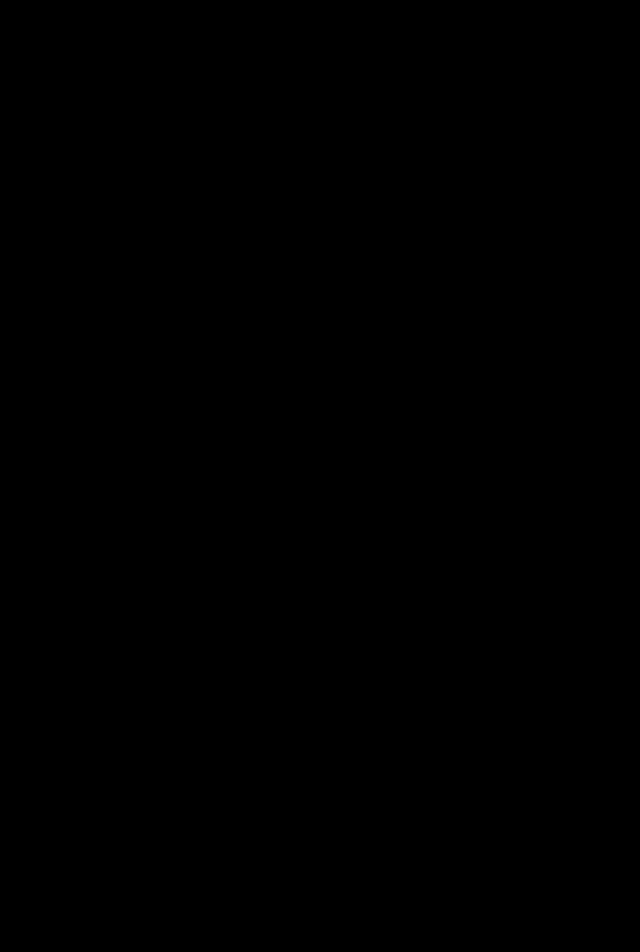
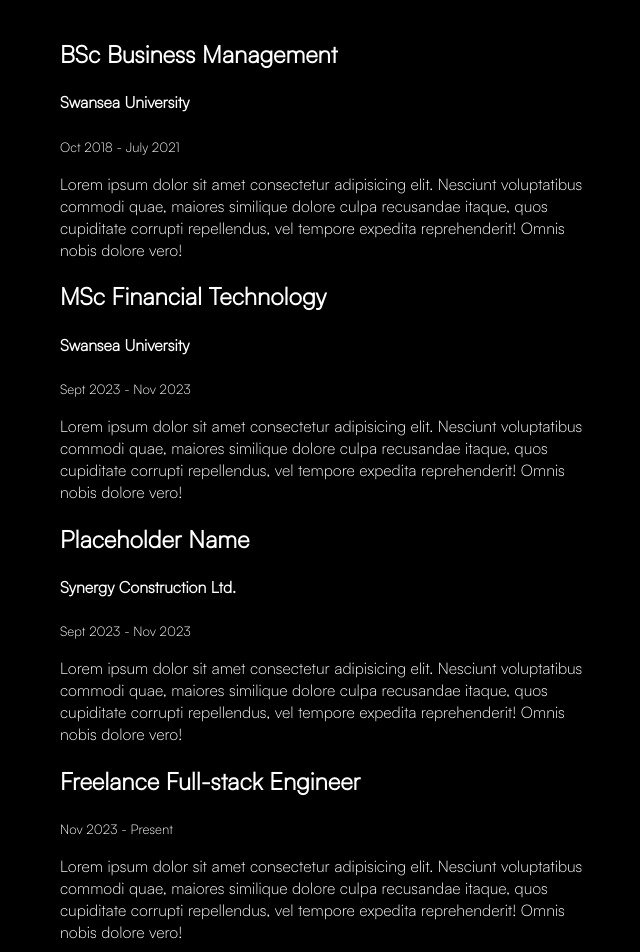
Before and after one commit to BenW2k/Portfolio, a Next.js app in the folder frontend/: page / in a window 1280 px wide. Shown: the part 840-1792 px from the top of the page, without its empty margins (48-688 px from the left). Before the commit the page ends 878 px from the top, so only its background shows below. Built offline with nearby package versions, Linux system fonts and the light colour scheme.

Commit message:
+general structure

```diff
--- a/frontend/app/components/timeline.tsx
+++ b/frontend/app/components/timeline.tsx
@@ -1,5 +1,70 @@
 import styles from "../styles/components/timeline.module.css";
+import Image from "next/image";
+import placeholder from "../assets/media/placeholder-image.svg";
 
 export default function Timeline() {
-  return <div className={styles["timeline"]}></div>;
+  return (
+    <div className={styles["timeline"]}>
+      <div className={styles["container"]}>
+        <div className={styles["text-box"]}>
+          <h2>BSc Business Management</h2>
+          <h4>Swansea University</h4>
+          <small>Oct 2018 - July 2021</small>
+          <p>
+            {" "}
+            Lorem ipsum dolor sit amet consectetur adipisicing elit. Nesciunt
+            voluptatibus commodi quae, maiores similique dolore culpa recusandae
+            itaque, quos cupiditate corrupti repellendus, vel tempore expedita
+            reprehenderit! Omnis nobis dolore vero!
+          </p>
+        </div>
+      </div>
+      <div className={styles["container"]}>
+        <div className={styles["text-box"]}>
+          <h2>MSc Financial Technology</h2>
+          <h4>Swansea University</h4>
+          <small>Sept 2023 - Nov 2023</small>
+          <p>
+            {" "}
+            Lorem ipsum dolor sit amet consectetur adipisicing elit. Nesciunt
+            voluptatibus commodi quae, maiores similique dolore culpa recusandae
+            itaque, quos cupiditate corrupti repellendus, vel tempore expedita
+            reprehenderit! Omnis nobis dolore vero!
+          </p>
+        </div>
+      </div>
+      <div className={styles["container"]}>
+        <div className={styles["text-box"]}>
+          <h2>Placeholder Name</h2>
+          <h4>Synergy Construction Ltd.</h4>
+          <small>Sept 2023 - Nov 2023</small>
+          <p>
+            {" "}
+            Lorem ipsum dolor sit amet consectetur adipisicing elit. Nesciunt
+            voluptatibus commodi quae, maiores similique dolore culpa recusandae
+            itaque, quos cupiditate corrupti repellendus, vel tempore expedita
+            reprehenderit! Omnis nobis dolore vero!
+          </p>
+        </div>
+      </div>
+      <div className={styles["container"]}>
+        <div className={styles["text-box"]}>
+          <h2>Freelance Full-stack Engineer</h2>
+          <small>Nov 2023 - Present</small>
+          <p>
+            {" "}
+            Lorem ipsum dolor sit amet consectetur adipisicing elit. Nesciunt
+            voluptatibus commodi quae, maiores similique dolore culpa recusandae
+            itaque, quos cupiditate corrupti repellendus, vel tempore expedita
+            reprehenderit! Omnis nobis dolore vero!
+          </p>
+          <Image
+            src={placeholder}
+            className={styles["roadmap-image left-side"]}
+            alt="linkedin"
+          />
+        </div>
+      </div>
+    </div>
+  );
 }
```
